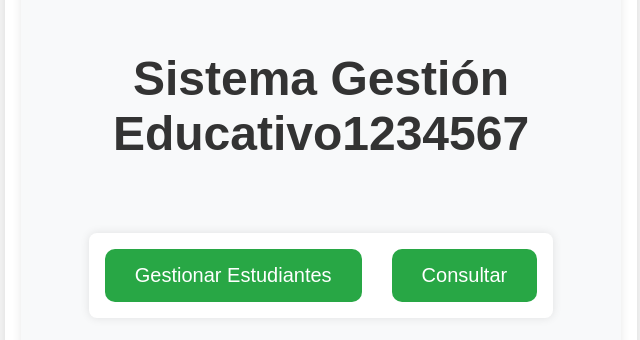
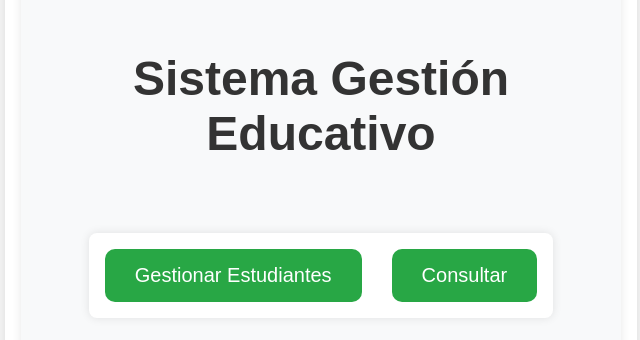
Before and after one commit to Yeiker-Lopez/ProyectoCloud, a React (Vite) app: page / in a window 1280 px wide. Shown: the part 296-636 px from the top of the page, without its empty margins (319-959 px from the left). Built offline with nearby package versions, Linux system fonts and the light colour scheme.

Commit message:
homepage

```diff
--- a/src/Pages/HomePage.tsx
+++ b/src/Pages/HomePage.tsx
@@ -15,7 +15,7 @@ const HomePage: React.FC = () => {
 
   return (
     <div className="homepage">
-      <h1>Sistema Gestión Educativo1234567</h1>
+      <h1>Sistema Gestión Educativo</h1>
       <div className="buttons">
         <button onClick={goToEstudiantes} className="button">
           Gestionar Estudiantes
```
